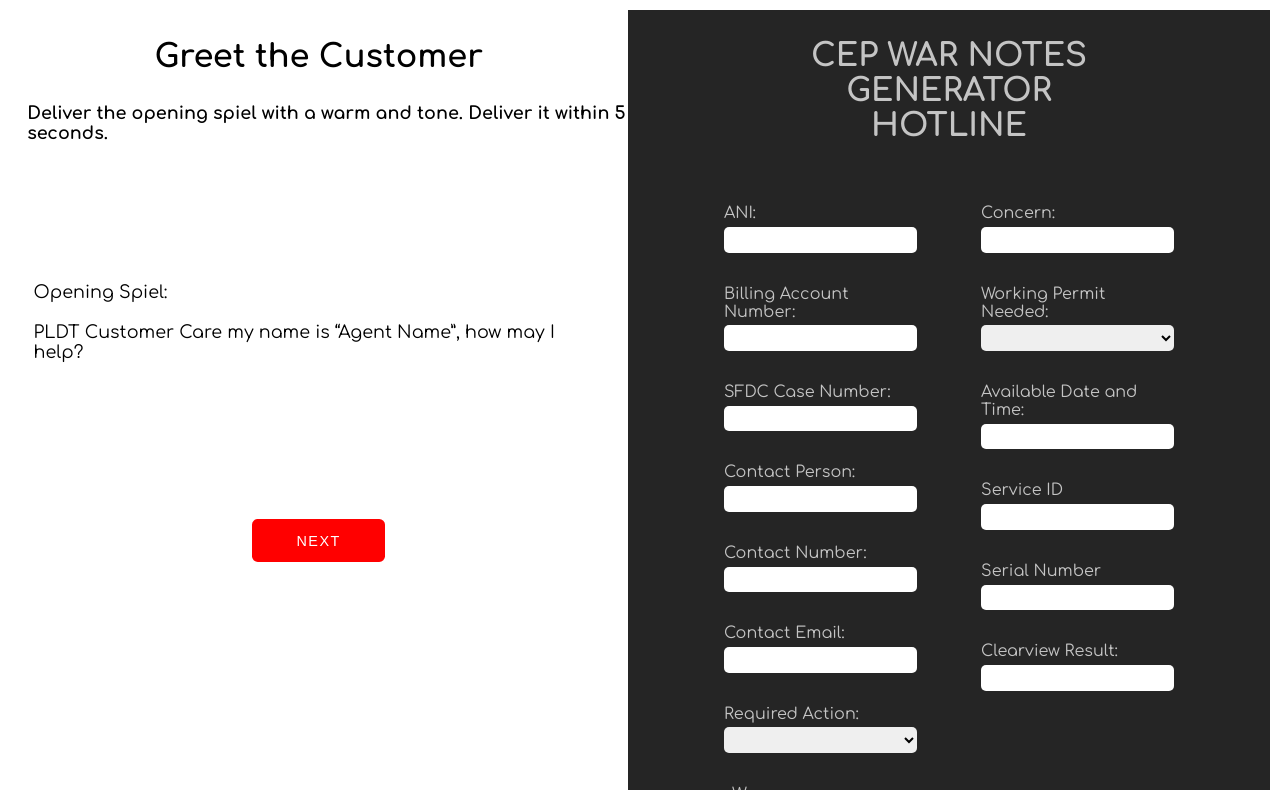
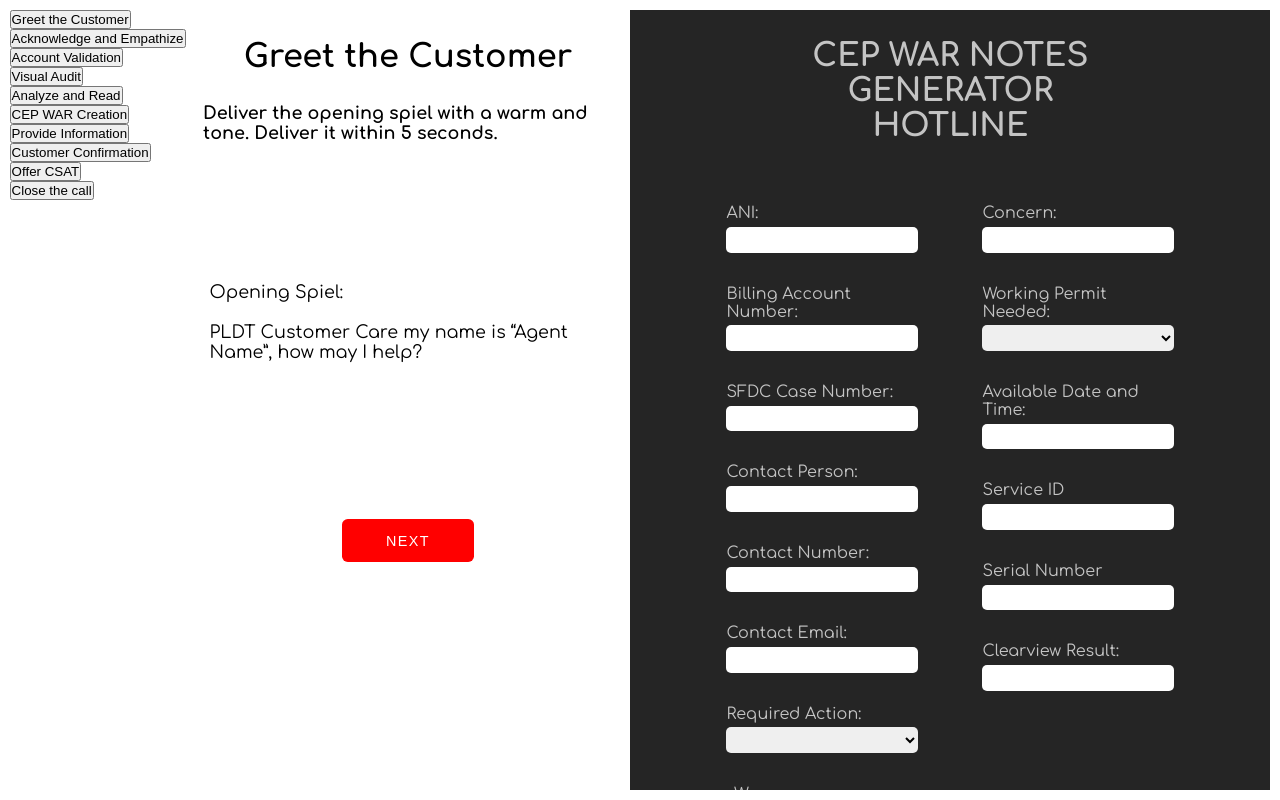
Before and after one commit to 1naBeADev/Integrated_Generator_Test, a plain HTML site: page index.html in a window 1280 px wide. Drawn offline with Linux system fonts and the light colour scheme.

Commit message:
Update index.html

```diff
--- a/index.html
+++ b/index.html
@@ -13,6 +13,54 @@
 <body>
 
     <div id="bodyDiv">
+
+        <div id="menubar">
+
+            <div id="mdiv">
+
+                <div>
+                    <button onclick="currentSlide(1)">Greet the Customer</button>
+                </div>
+
+                <div>
+                    <button onclick="currentSlide(2)">Acknowledge and Empathize</button>
+                </div>
+
+                <div>
+                    <button onclick="currentSlide(3)">Account Validation</button>
+                </div>
+
+                <div>
+                    <button onclick="currentSlide(4)">Visual Audit</button>
+                </div>
+
+                <div>
+                    <button onclick="currentSlide(5)">Analyze and Read</button>
+                </div>
+
+                <div>
+                    <button onclick="currentSlide(9)">CEP WAR Creation</button>
+                </div>
+
+                <div>
+                    <button onclick="currentSlide(10)">Provide Information</button>
+                </div>
+
+                <div>
+                    <button onclick="currentSlide(11)">Customer Confirmation</button>
+                </div>
+
+                <div>
+                    <button onclick="currentSlide(12)">Offer CSAT</button>
+                </div>
+
+                <div>
+                    <button onclick="currentSlide(13)">Close the call</button>
+                </div>
+
+            </div>
+
+        </div>
 
         <div id="flowDiv">
 
```
